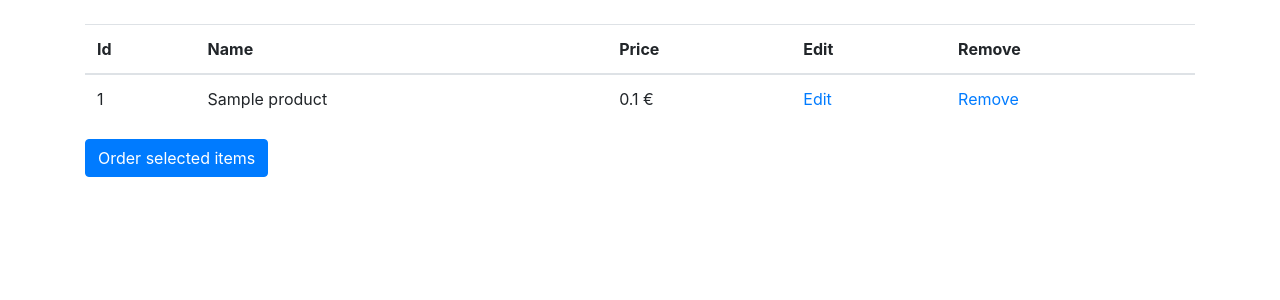
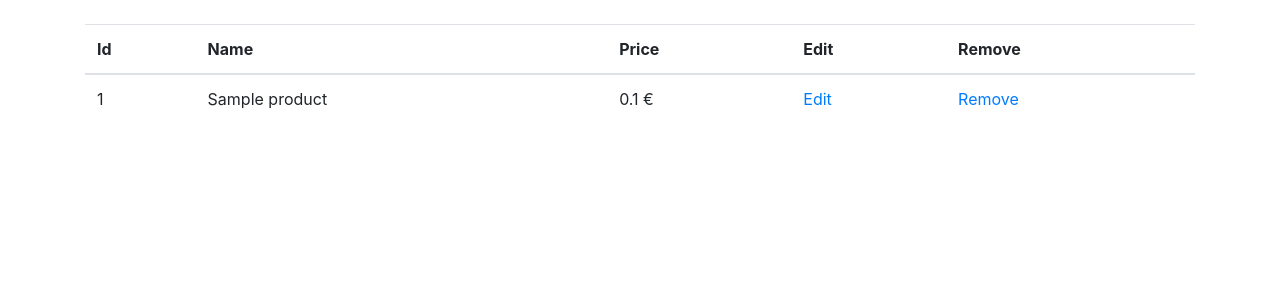
Before and after one commit to lacolegiala/online-store, a Flask app: template application/templates/products/list.html in a window 1280 px wide. Shown: the part 56-356 px from the top of the page. Run offline with Flask 2, Linux system fonts and the light colour scheme; the template is opened without the code that fills it: values that come from a table or form of the project are taken from there, others are empty; a user stored in the database is signed in; tables that the repository leaves empty hold one stand-in row (values such as "Sample post"); some libraries are stand-ins or nearby versions.

Commit message:
Remove the order button from admin's product list

```diff
--- a/application/templates/products/list.html
+++ b/application/templates/products/list.html
@@ -33,6 +33,5 @@
       </tbody>
     </table>
     <div>{{ error }}</div>
-    <button type="submit" class="btn btn-primary">Order selected items</button>
   </form>
   {% endblock %}
```
Also changed, not shown: application/templates/users/userlist.html (added).
